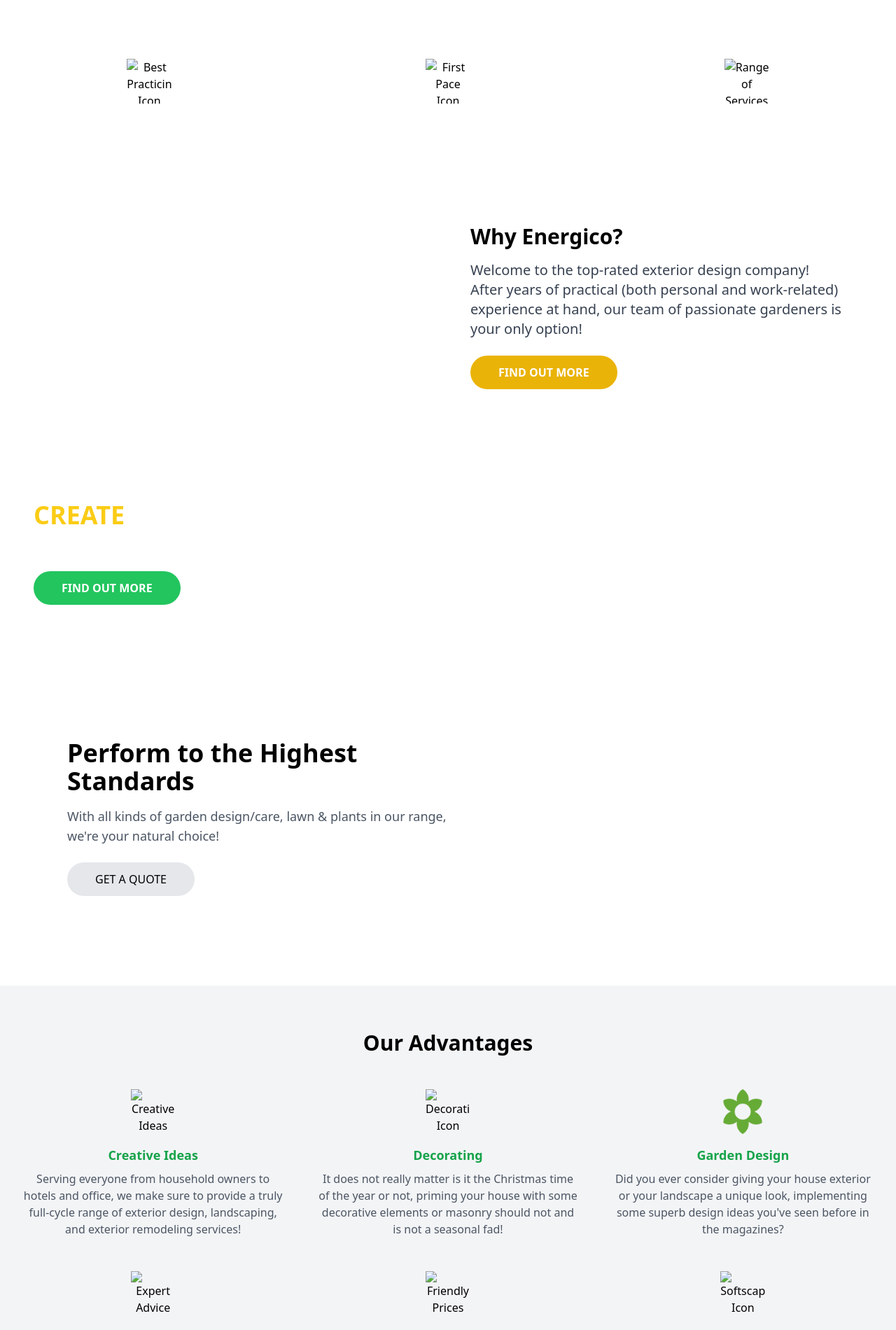
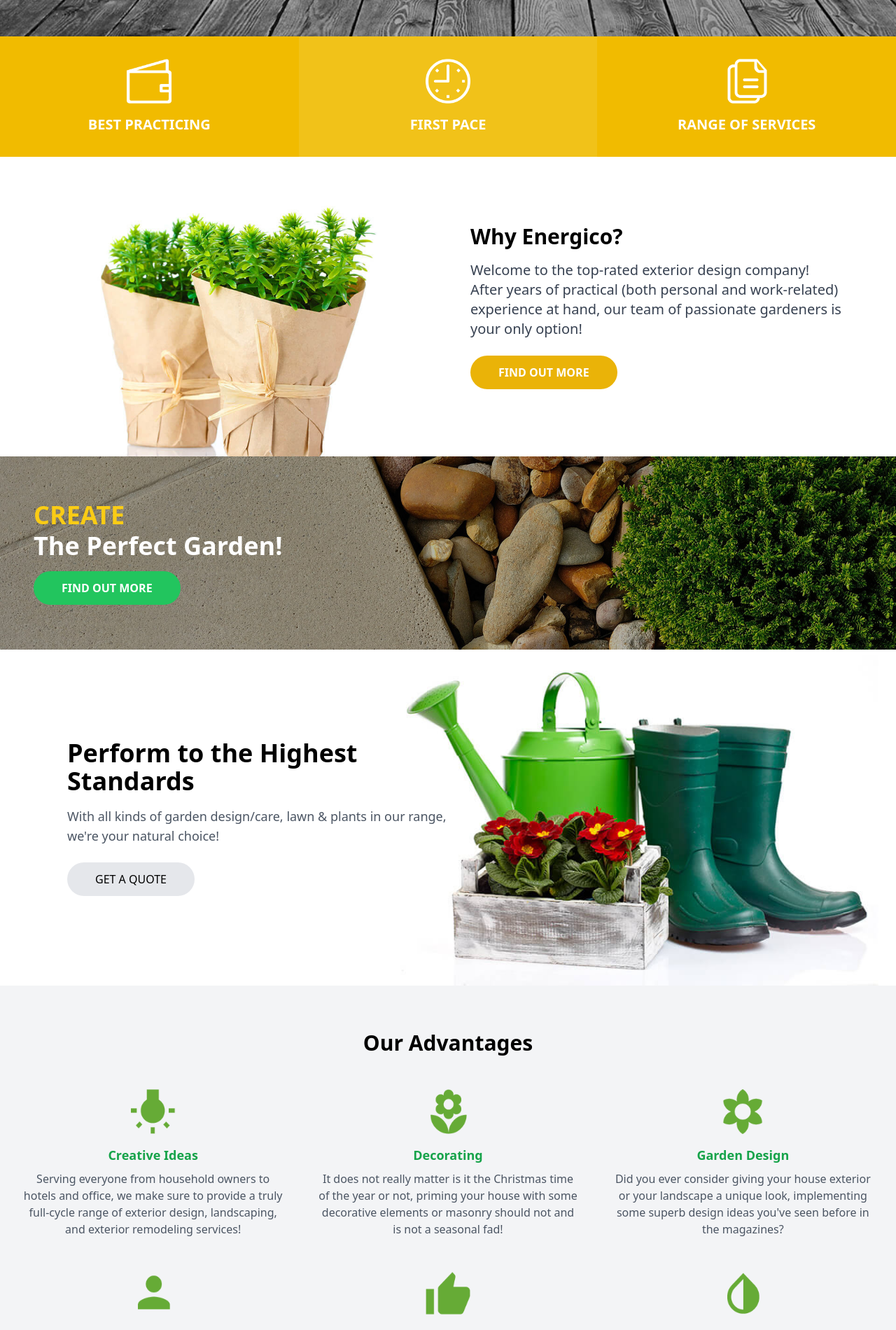
Before and after one commit to Nav-karanbadal/Tailwind-CSS-assignment, a plain HTML site: page index.html in a window 1280 px wide. Shown: the part 900-2800 px from the top of the page at 70% size. Drawn offline with nearby package versions, Linux system fonts and the light colour scheme; the site is published under a folder, as on GitHub Pages, so addresses that start at the root find nothing.

Commit message:
Update index.html

```diff
--- a/index.html
+++ b/index.html
@@ -31,7 +31,7 @@
         <div class="container mx-auto flex flex-col items-center px-4">
 
             <div class="flex justify-center">
-                <img src="/Images/logo.png" alt="Energico Logo" class="h-12">
+                <img src="Images/logo.png" alt="Energico Logo" class="h-12">
             </div>
 
             <div class="lg:hidden absolute right-4">
@@ -59,7 +59,7 @@
 
     <!-- garden care section -->
     <section class="relative bg-cover bg-center h-screen flex items-center justify-center"
-        style="background-image: url('/Images/img1.jpg');">
+        style="background-image: url('Images/img1.jpg');">
         <div class="text-center text-white p-6 bg-opacity-50">
             <h1 class="text-5xl md:text-6xl font-bold leading-tight">
                 GARDEN CARE is our true passion!<br>
@@ -86,25 +86,25 @@
     <!-- Yellow Section -->
     <section class="w-full flex flex-col md:flex-row">
 
-        <div class="flex-1 bg-cover bg-center p-8" style="background-image: url('/Images/img7.jpg');">
+        <div class="flex-1 bg-cover bg-center p-8" style="background-image: url('Images/img7.jpg');">
             <div class="text-center">
-                <img src="/Images/img4.png" alt="Best Practicing Icon" class="mx-auto w-16 h-16 mb-4">
+                <img src="Images/img4.png" alt="Best Practicing Icon" class="mx-auto w-16 h-16 mb-4">
                 <a href="#" <h3 class="text-xl font-bold hover:text-black text-white">BEST PRACTICING</h3>
                 </a>
             </div>
         </div>
 
-        <div class="flex-1 bg-cover bg-center p-8" style="background-image: url('/Images/img8.jpg');">
+        <div class="flex-1 bg-cover bg-center p-8" style="background-image: url('Images/img8.jpg');">
             <div class="text-center">
-                <img src="/Images/img5.png" alt="First Pace Icon" class="mx-auto w-16 h-16 mb-4">
+                <img src="Images/img5.png" alt="First Pace Icon" class="mx-auto w-16 h-16 mb-4">
                 <a href="#" <h3 class="text-xl font-bold hover:text-black text-white">FIRST PACE</h3>
                 </a>
             </div>
         </div>
 
-        <div class="flex-1 bg-cover bg-center p-8" style="background-image: url('/Images/img7.jpg');">
+        <div class="flex-1 bg-cover bg-center p-8" style="background-image: url('Images/img7.jpg');">
             <div class="text-center">
-                <img src="/Images/img6.png" alt="Range of Services Icon" class="mx-auto w-16 h-16 mb-4">
+                <img src="Images/img6.png" alt="Range of Services Icon" class="mx-auto w-16 h-16 mb-4">
                 <a href="#" <h3 class="text-xl font-bold hover:text-black text-white">RANGE OF SERVICES</h3>
                 </a>
             </div>
@@ -112,7 +112,7 @@
     </section>
 
     <!-- White Section -->
-    <section class="w-full bg-cover bg-center py-16" style="background-image: url('/Images/img9.jpg');">
+    <section class="w-full bg-cover bg-center py-16" style="background-image: url('Images/img9.jpg');">
         <div class="container mx-auto flex flex-col md:flex-row items-center justify-end">
             <div class="md:w-1/2 bg-white bg-opacity-70 p-8">
                 <h2 class="text-3xl font-bold mb-4">Why Energico?</h2>
@@ -130,7 +130,7 @@
     </section>
 
     <!-- Create the Perfect Garden Section -->
-    <section class="relative bg-cover bg-center py-16" style="background-image: url('/Images/img10.jpg');">
+    <section class="relative bg-cover bg-center py-16" style="background-image: url('Images/img10.jpg');">
         <div class="container mx-auto text-white text-left">
             <div class="max-w-lg pl-4 md:pl-8 lg:pl-12">
                 <h2 class="text-4xl font-bold text-yellow-400 mb-1">CREATE</h2>
@@ -143,7 +143,7 @@
     </section>
 
     <!-- Perform to the Highest Standards Section -->
-    <section class="relative bg-cover bg-center py-32 px-8" style="background-image: url('/Images/img11.jpg');">
+    <section class="relative bg-cover bg-center py-32 px-8" style="background-image: url('Images/img11.jpg');">
         <div class="relative flex flex-col items-start justify-center max-w-xl mx-auto md:ml-16">
             <h2 class="text-4xl font-bold mb-4">Perform to the Highest Standards</h2>
             <p class="text-lg text-gray-600 mb-6">
@@ -161,7 +161,7 @@
         <div class="grid grid-cols-1 sm:grid-cols-2 lg:grid-cols-3 gap-12">
 
             <div class="text-center flex flex-col items-center">
-                <img src="/Images/img12.png" alt="Creative Ideas Icon" class="w-16 h-16 mb-4">
+                <img src="Images/img12.png" alt="Creative Ideas Icon" class="w-16 h-16 mb-4">
                 <h3 class="text-lg font-bold text-green-600 mb-2">Creative Ideas</h3>
                 <p class="text-gray-600 text-center max-w-sm">
                     Serving everyone from
@@ -174,7 +174,7 @@
             </div>
 
             <div class="text-center flex flex-col items-center">
-                <img src="/Images/img14.png" alt="Decorating Icon" class="w-16 h-16 mb-4">
+                <img src="Images/img14.png" alt="Decorating Icon" class="w-16 h-16 mb-4">
                 <h3 class="text-lg font-bold text-green-600 mb-2">Decorating</h3>
                 <p class="text-gray-600 text-center max-w-sm">
                     It does not really matter is it the
@@ -200,7 +200,7 @@
             </div>
 
             <div class="text-center flex flex-col items-center">
-                <img src="/Images/img13.png" alt="Expert Advice Icon" class="w-16 h-16 mb-4">
+                <img src="Images/img13.png" alt="Expert Advice Icon" class="w-16 h-16 mb-4">
                 <h3 class="text-lg font-bold text-green-600 mb-2">Expert Advice</h3>
                 <p class="text-gray-600 text-center max-w-sm">
                     Regardless of how crazy your
@@ -212,7 +212,7 @@
             </div>
 
             <div class="text-center flex flex-col items-center">
-                <img src="/Images/img15.png" alt="Friendly Prices Icon" class="w-16 h-16 mb-4">
+                <img src="Images/img15.png" alt="Friendly Prices Icon" class="w-16 h-16 mb-4">
                 <h3 class="text-lg font-bold text-green-600 mb-2">Friendly Prices</h3>
                 <p class="text-gray-600 text-center max-w-sm">
                     Having so much to offer, we
@@ -226,7 +226,7 @@
             </div>
 
             <div class="text-center flex flex-col items-center">
-                <img src="/Images/img17.png" alt="Softscapes Icon" class="w-16 h-16 mb-4">
+                <img src="Images/img17.png" alt="Softscapes Icon" class="w-16 h-16 mb-4">
                 <h3 class="text-lg font-bold text-green-600 mb-2">Softscapes</h3>
                 <p class="text-gray-600 text-center max-w-sm">
                     Softscaping is the total
@@ -258,7 +258,7 @@
             </div>
 
             <div class="flex flex-col items-center">
-                <img src="/Images/img18.jpg" alt="Lawn Care Tip Image" class="w-full h-64 object-cover mb-4 rounded-lg">
+                <img src="Images/img18.jpg" alt="Lawn Care Tip Image" class="w-full h-64 object-cover mb-4 rounded-lg">
                 <h3 class="text-lg font-bold text-gray-800 mb-2">THE LESS CHEMICALS YOU USE, THE BETTER!</h3>
                 <p class="text-gray-600 text-center">
                     So, we guess that if you're reading this blog entry
```
